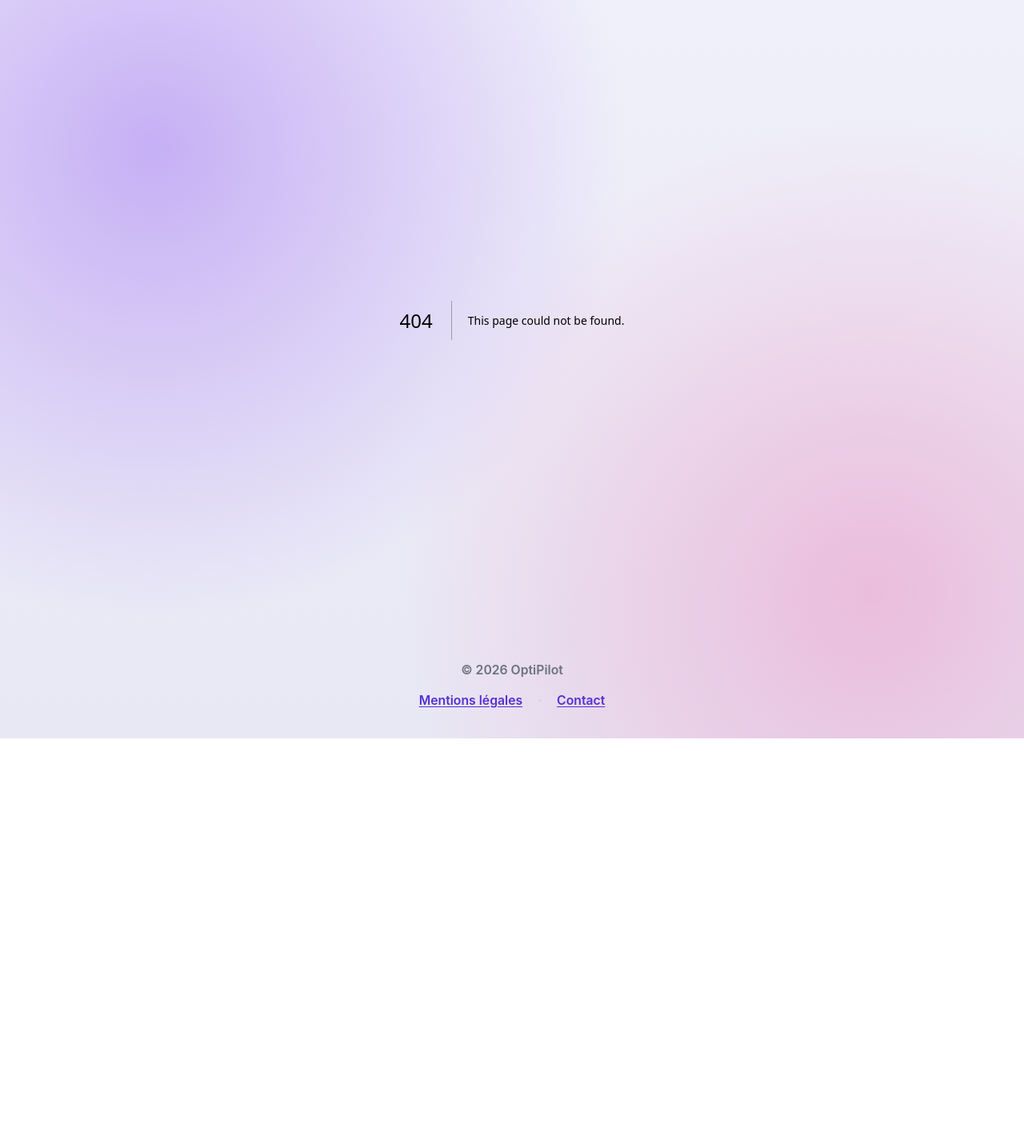
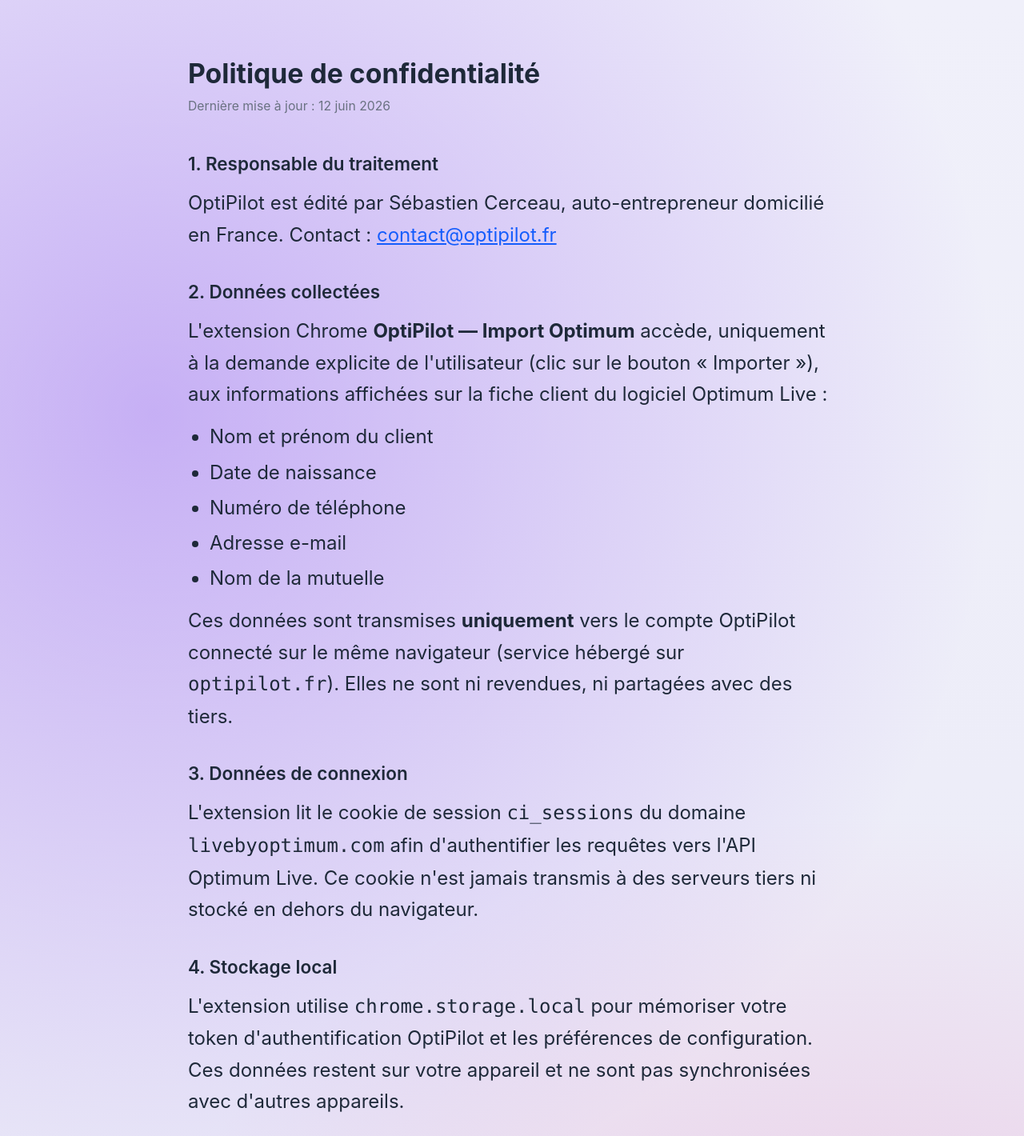
Before and after one commit to Seb13380/optipilot, a Next.js app: page /politique-confidentialite in a window 1280 px wide. Before the commit this address had no page. Shown: the top 1420 px of the page at 80% size. Before the commit the page ends 923 px from the top, so only its background shows below. Built offline with nearby package versions, Linux system fonts and the light colour scheme.

Commit message:
politique confidentialité

```diff
--- /dev/null
+++ b/src/app/politique-confidentialite/page.tsx
@@ -0,0 +1,103 @@
+export const metadata = {
+  title: "Politique de confidentialité — OptiPilot",
+  description: "Politique de confidentialité de l'extension Chrome OptiPilot et du service optipilot.fr",
+};
+
+export default function PolitiqueConfidentialite() {
+  return (
+    <main className="max-w-3xl mx-auto px-6 py-16 text-gray-800">
+      <h1 className="text-3xl font-bold mb-2">Politique de confidentialité</h1>
+      <p className="text-sm text-gray-500 mb-10">Dernière mise à jour : 12 juin 2026</p>
+
+      <section className="mb-8">
+        <h2 className="text-xl font-semibold mb-3">1. Responsable du traitement</h2>
+        <p>
+          OptiPilot est édité par Sébastien Cerceau, auto-entrepreneur domicilié en France.
+          Contact : <a href="mailto:contact@optipilot.fr" className="text-blue-600 underline">contact@optipilot.fr</a>
+        </p>
+      </section>
+
+      <section className="mb-8">
+        <h2 className="text-xl font-semibold mb-3">2. Données collectées</h2>
+        <p className="mb-3">
+          L&apos;extension Chrome <strong>OptiPilot — Import Optimum</strong> accède, uniquement à la demande
+          explicite de l&apos;utilisateur (clic sur le bouton « Importer »), aux informations affichées
+          sur la fiche client du logiciel Optimum Live :
+        </p>
+        <ul className="list-disc pl-6 space-y-1">
+          <li>Nom et prénom du client</li>
+          <li>Date de naissance</li>
+          <li>Numéro de téléphone</li>
+          <li>Adresse e-mail</li>
+          <li>Nom de la mutuelle</li>
+        </ul>
+        <p className="mt-3">
+          Ces données sont transmises <strong>uniquement</strong> vers le compte OptiPilot connecté
+          sur le même navigateur (service hébergé sur <code>optipilot.fr</code>). Elles ne sont ni
+          revendues, ni partagées avec des tiers.
+        </p>
+      </section>
+
+      <section className="mb-8">
+        <h2 className="text-xl font-semibold mb-3">3. Données de connexion</h2>
+        <p>
+          L&apos;extension lit le cookie de session <code>ci_sessions</code> du domaine
+          <code> livebyoptimum.com</code> afin d&apos;authentifier les requêtes vers l&apos;API Optimum Live.
+          Ce cookie n&apos;est jamais transmis à des serveurs tiers ni stocké en dehors du navigateur.
+        </p>
+      </section>
+
+      <section className="mb-8">
+        <h2 className="text-xl font-semibold mb-3">4. Stockage local</h2>
+        <p>
+          L&apos;extension utilise <code>chrome.storage.local</code> pour mémoriser votre token
+          d&apos;authentification OptiPilot et les préférences de configuration. Ces données restent
+          sur votre appareil et ne sont pas synchronisées avec d&apos;autres appareils.
+        </p>
+      </section>
+
+      <section className="mb-8">
+        <h2 className="text-xl font-semibold mb-3">5. Données du service OptiPilot</h2>
+        <p>
+          Le service web <strong>optipilot.fr</strong> stocke les informations nécessaires au
+          fonctionnement du logiciel opticien (fiches clients, ordonnances, devis) dans une base
+          de données sécurisée hébergée en Europe. Ces données appartiennent à l&apos;opticien
+          titulaire du compte et peuvent être supprimées sur demande.
+        </p>
+      </section>
+
+      <section className="mb-8">
+        <h2 className="text-xl font-semibold mb-3">6. Durée de conservation</h2>
+        <p>
+          Les données sont conservées pendant toute la durée d&apos;activité du compte, puis supprimées
+          dans un délai de 30 jours suivant la résiliation.
+        </p>
+      </section>
+
+      <section className="mb-8">
+        <h2 className="text-xl font-semibold mb-3">7. Vos droits (RGPD)</h2>
+        <p>
+          Conformément au RGPD, vous disposez d&apos;un droit d&apos;accès, de rectification, de suppression
+          et de portabilité de vos données. Pour exercer ces droits, contactez-nous à{" "}
+          <a href="mailto:contact@optipilot.fr" className="text-blue-600 underline">contact@optipilot.fr</a>.
+        </p>
+      </section>
+
+      <section className="mb-8">
+        <h2 className="text-xl font-semibold mb-3">8. Sécurité</h2>
+        <p>
+          Les communications entre l&apos;extension, le navigateur et les serveurs OptiPilot sont
+          chiffrées via HTTPS. Les mots de passe sont hashés (bcrypt) avant stockage.
+        </p>
+      </section>
+
+      <section>
+        <h2 className="text-xl font-semibold mb-3">9. Contact</h2>
+        <p>
+          Pour toute question relative à cette politique :{" "}
+          <a href="mailto:contact@optipilot.fr" className="text-blue-600 underline">contact@optipilot.fr</a>
+        </p>
+      </section>
+    </main>
+  );
+}
```
Also changed, not shown: 1 other file (tests, documents, lock files or other folders).
